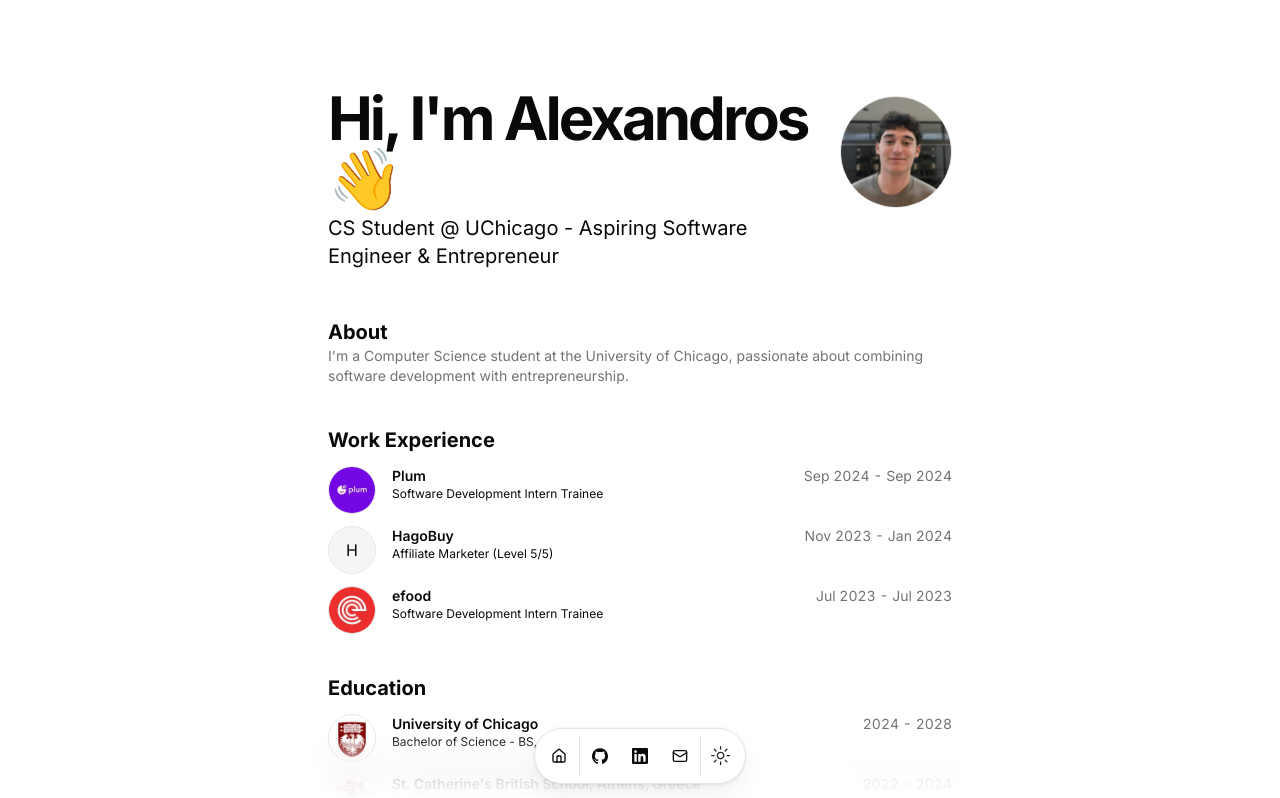
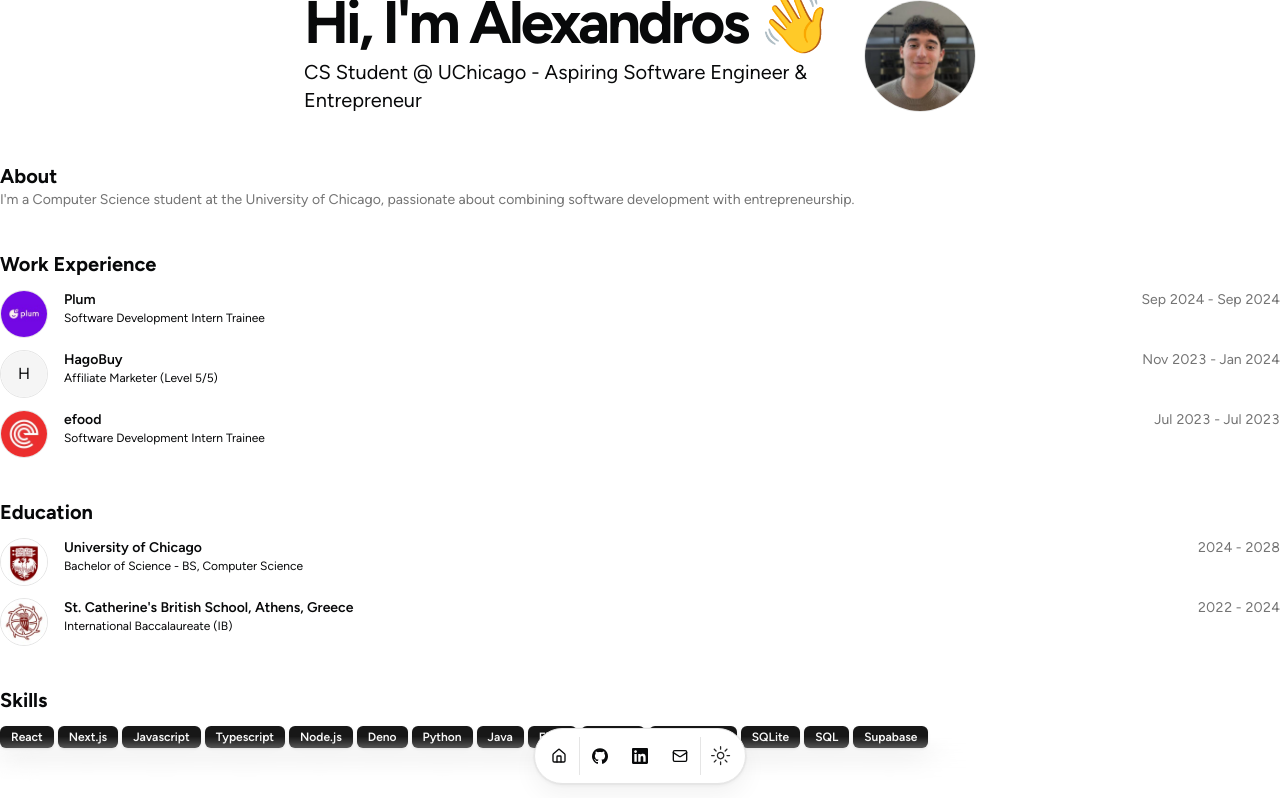
Before and after one commit to alexandros-lekkas/portfolio, a Next.js app: page / in a window 1280 px wide. Shown: the top 798 px of the page. Built offline with nearby package versions, Linux system fonts and the light colour scheme.

Commit message:
refactor: Integrate Figtree font and update layout for improved typography

```diff
--- a/src/app/layout.tsx
+++ b/src/app/layout.tsx
@@ -1,16 +1,13 @@
-import Navbar from "@/components/layout/navbar/navbar";
+import "./globals.css";
+
+import { Metadata } from "next";
 import { ThemeProvider } from "@/providers/theme-provider";
 import { TooltipProvider } from "@/components/ui/tooltip";
+
+import Navbar from "@/components/layout/navbar/navbar";
 import { DATA } from "@/data/resume";
-import { cn } from "@/lib/utils";
-import type { Metadata } from "next";
-import { Inter as FontSans } from "next/font/google";
-import "./globals.css";
 
-const fontSans = FontSans({
-  subsets: ["latin"],
-  variable: "--font-sans",
-});
+import { figtree } from "@/lib/constants/fonts";
 
 export const metadata: Metadata = {
   metadataBase: new URL(DATA.url),
@@ -54,13 +51,8 @@
   children: React.ReactNode;
 }>) {
   return (
-    <html lang="en" suppressHydrationWarning>
-      <body
-        className={cn(
-          "min-h-screen bg-background font-sans antialiased max-w-2xl mx-auto py-12 sm:py-24 px-6",
-          fontSans.variable
-        )}
-      >
+    <html lang="en" className={figtree.className} suppressHydrationWarning>
+      <body className="bg-background text-foreground">
         <ThemeProvider attribute="class" defaultTheme="light">
           <TooltipProvider delayDuration={0}>
             {children}
--- /dev/null
+++ b/src/lib/constants/fonts.ts
@@ -0,0 +1,27 @@
+import localFont from "next/font/local";
+
+export const figtree = localFont({
+  src: [
+    {
+      path: "../../../public/fonts/figtree/Figtree-Regular.ttf",
+      weight: "400",
+    },
+    {
+      path: "../../../public/fonts/figtree/Figtree-Medium.ttf",
+      weight: "500",
+    },
+    {
+      path: "../../../public/fonts/figtree/Figtree-SemiBold.ttf",
+      weight: "600",
+    },
+    {
+      path: "../../../public/fonts/figtree/Figtree-Bold.ttf",
+      weight: "700",
+    },
+    {
+      path: "../../../public/fonts/figtree/Figtree-Black.ttf",
+      weight: "800",
+    },
+  ],
+  variable: "--font-poppins",
+});
```
